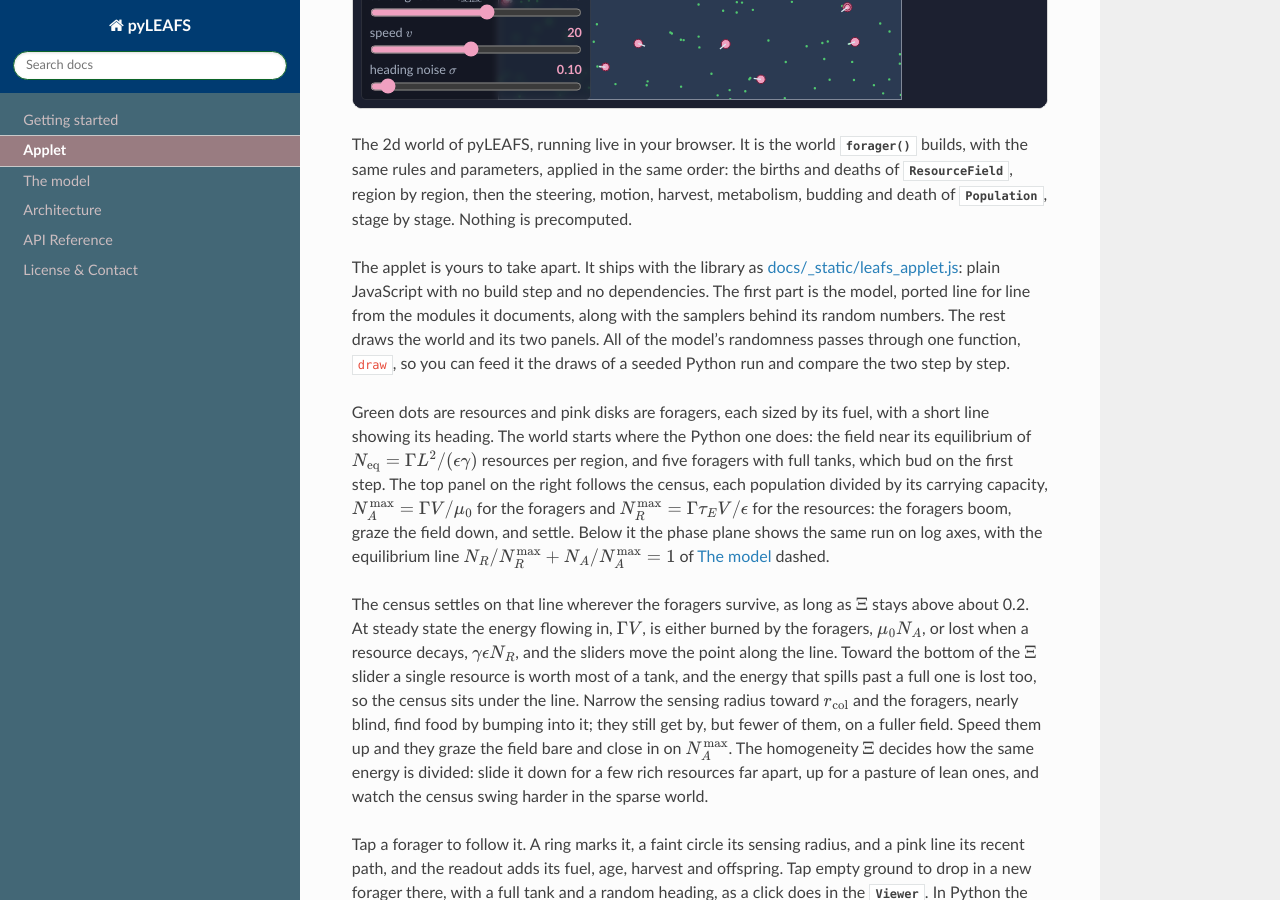
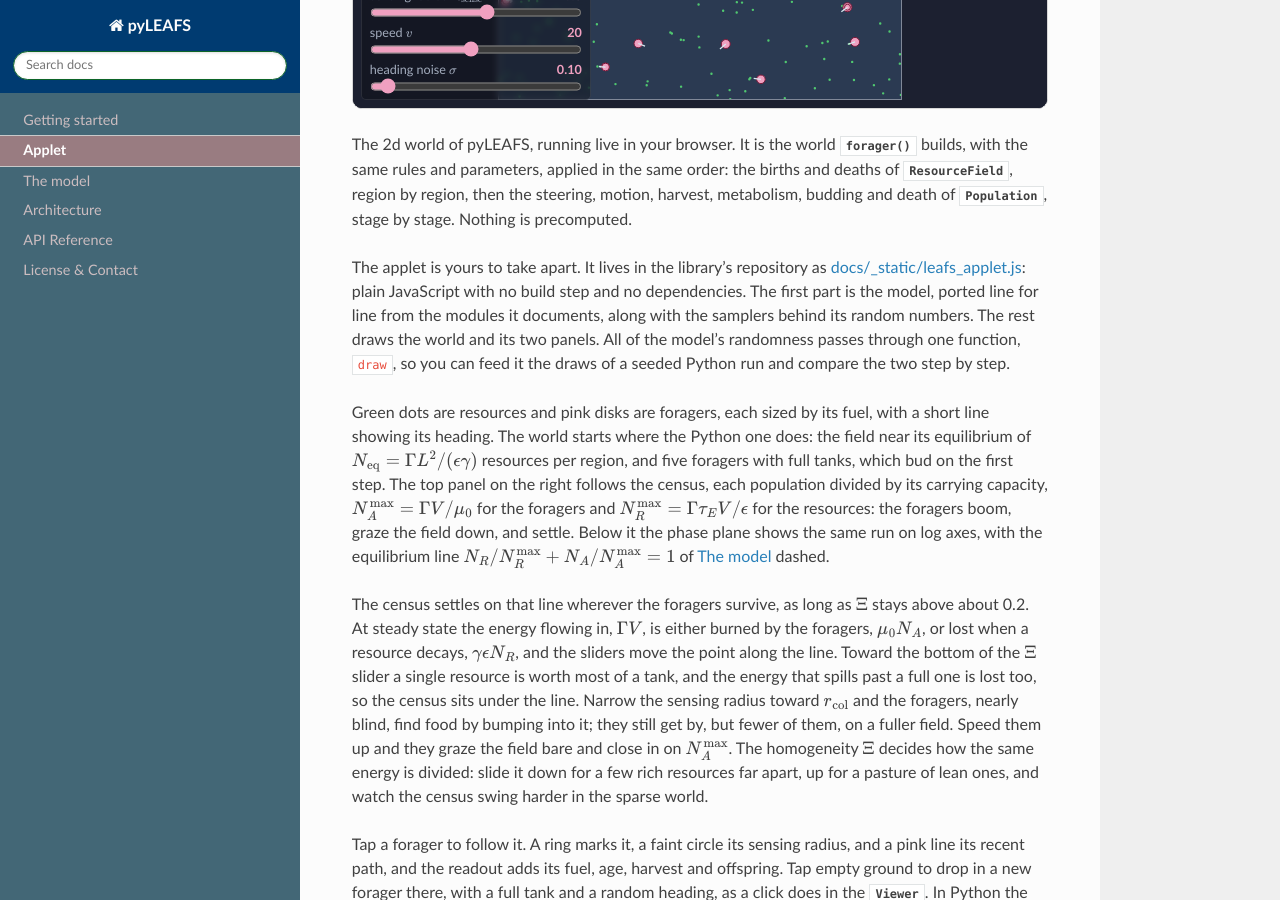
Before and after one commit to EternalTime/LEAFS, a Sphinx documentation site: the page built from docs/applet.rst, in a window 1280 px wide and 900 px high, scrolled down 510 px. Built offline with Sphinx 7.4.7 and the Read the Docs theme 3.1.0, drawn with Linux system fonts in a browser that asks for light colours.

Commit message:
no-mistakes(review): Say the applet lives in the library's repository

```diff
--- a/docs/applet.rst
+++ b/docs/applet.rst
@@ -15,7 +15,7 @@ motion, harvest, metabolism, budding and death of
 :class:`~pyLEAFS.population.Population`, stage by stage. Nothing is
 precomputed.
 
-The applet is yours to take apart. It ships with the library as
+The applet is yours to take apart. It lives in the library's repository as
 `docs/_static/leafs_applet.js
 <https://github.com/EternalTime/LEAFS/blob/master/docs/_static/leafs_applet.js>`_:
 plain JavaScript with no build step and no dependencies. The first part is the
```
